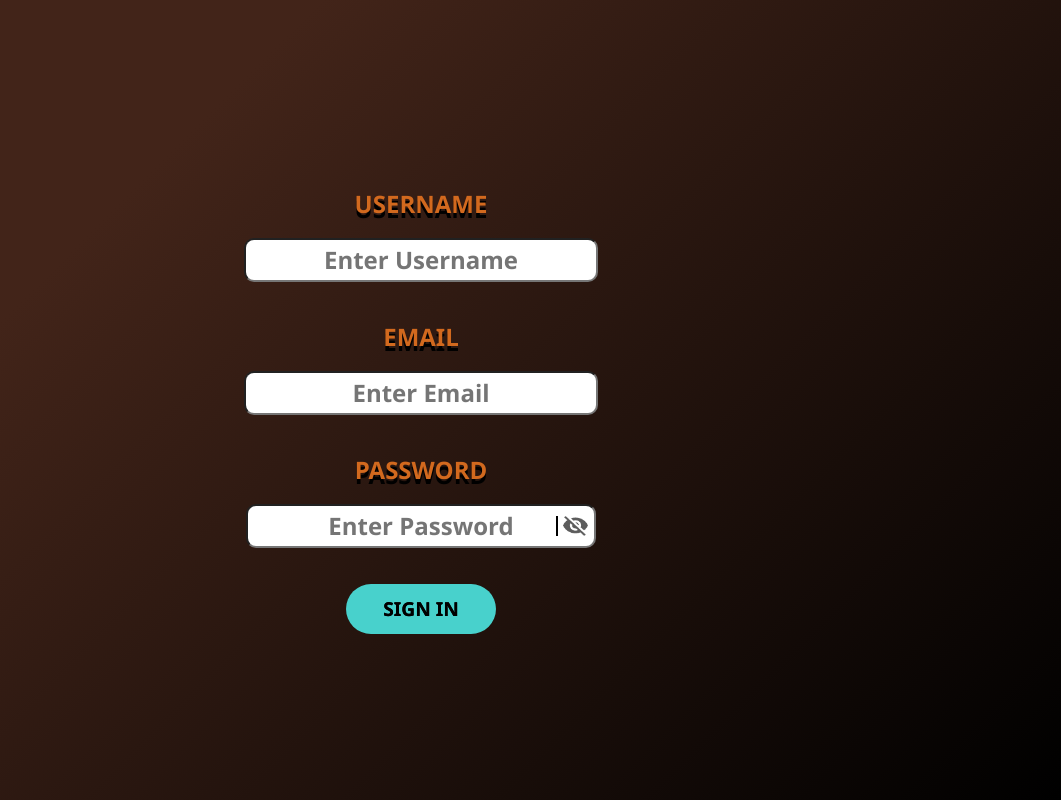
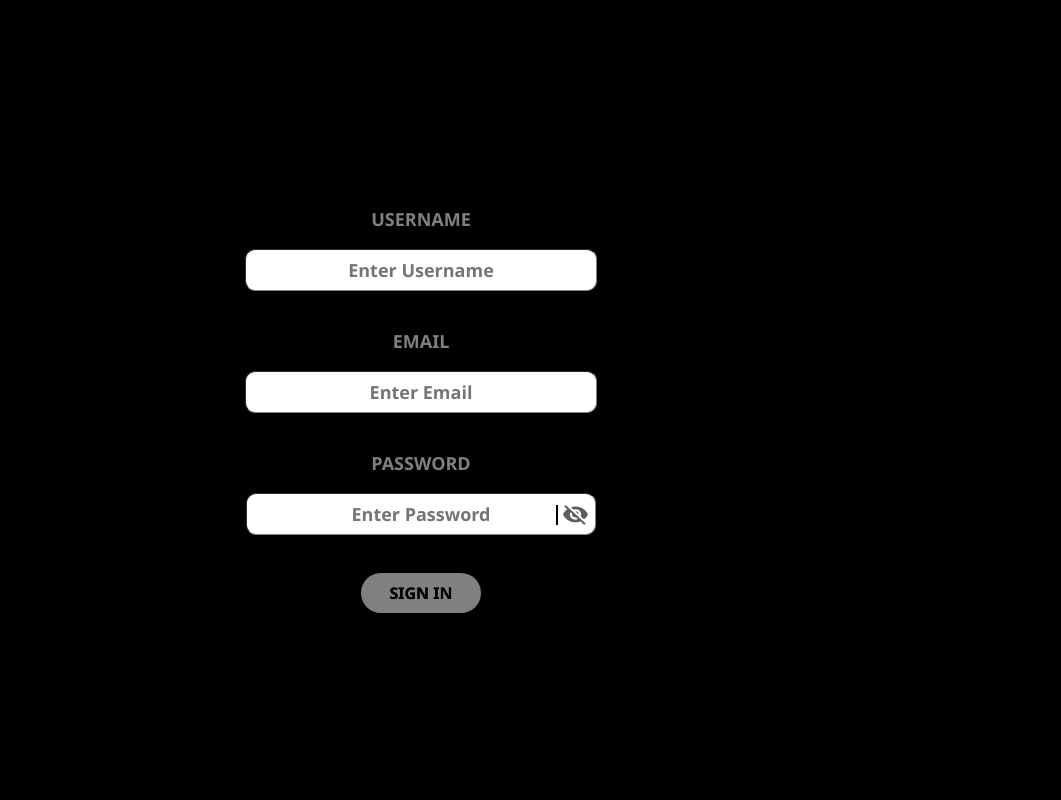
Before and after one commit to AmanTrance/Kross, a React (Vite) app in the folder frontend/: page / in a window 1280 px wide. Shown: the whole page, without its empty margins (219-1280 px from the left). Built offline with nearby package versions, Linux system fonts and the light colour scheme.

Commit message:
fix bugs

```diff
--- a/frontend/src/App.jsx
+++ b/frontend/src/App.jsx
@@ -1,6 +1,6 @@
-import './App.css'
-import Profile from './components/Profile.jsx'
-import Arena from './components/Arena.jsx'
+import './App.css';
+import Profile from './components/Profile.jsx';
+import Arena from './components/Arena.jsx';
 import { useEffect, useState } from 'react';
 import axios from 'axios';
 
@@ -9,10 +9,6 @@ function App() {
   const [components, setComponents] = useState([]);
   const [click, setClick] = useState(false);
   useEffect(() => {
-    if(query === 0) {
-      setQuery(5);
-      return;
-    };
     const getArenas = async () => {
       let messages = [];
       const response = await axios.get(`http://127.0.0.1:8000/api/getarena/${window.sessionStorage.getItem('id')}`);
@@ -37,10 +33,10 @@ function App() {
 
   const handlePost = async () => {
     const text = document.getElementById('text-box').value;
-    const response = await axios.post('http://127.0.0.1:8000/api/arenapost', JSON.stringify({
+    const response = await axios.post('http://127.0.0.1:8000/api/arenapost', {
       owner_id: `${window.sessionStorage.getItem('id')}`,
       message: text
-    }), {headers: {
+    }, {headers: {
       'Content-Type': 'application/json'
     }});
     if (response.status === 201){
--- a/frontend/src/components/Arena.jsx
+++ b/frontend/src/components/Arena.jsx
@@ -1,5 +1,4 @@
-import React, { useEffect } from 'react'
-import './Arena.css'
+import './Arena.css';
 
 function Arena(props) {
 
--- a/frontend/src/components/Error.css
+++ b/frontend/src/components/Error.css
@@ -44,6 +44,7 @@
     transition-property: all;
     transition-duration: 500ms;
     transition-timing-function: ease-in-out;
+    cursor: pointer;
 }
 
 #try-btn:hover{
--- a/frontend/src/components/Profile.jsx
+++ b/frontend/src/components/Profile.jsx
@@ -1,7 +1,7 @@
-import React, { useState, useEffect } from 'react'
-import './Profile.css'
+import { useState, useEffect } from 'react';
+import './Profile.css';
 import axios from 'axios';
-import { useNavigate } from 'react-router-dom'
+import { useNavigate } from 'react-router-dom';
 
 function Profile() {
   const [id, setId] = useState(window.sessionStorage.getItem("id"));
@@ -11,30 +11,30 @@ function Profile() {
 
   useEffect(() => {
     let func = async () => {
-      if(id !== null){
+      if(id !== null) {
         const user_details = await axios.get(`http://127.0.0.1:8000/api/userdata/${id}`);
         const user_details_response = await user_details.data.name;
         setName(user_details_response);
         const response = await axios.get(`http://127.0.0.1:8000/api/getimg/${id}`);
-        if(response.status !== 404){
+        if(response.status !== 404) {
           document.getElementById('profile-pic').style.backgroundImage = `url('http://127.0.0.1:8000/api/getimg/${id}')`;
         }
-      }else{
+      } else {
         navigate('/error', {state:{
           msg: "Sign in first !!",
           path: "/"
         }})
       }
     }
+
     func();
-
   }, [id])
 
   const edit = (e) => {
-    if (e.type === 'mouseover'){
+    if (e.type === 'mouseover') {
       setIcon(<i className="fa-solid fa-pen-to-square"></i>);
     }
-    else{
+    else {
       setIcon(null);
     }
   }
@@ -45,8 +45,8 @@ function Profile() {
         msg: "Sign in first!!",
         path: "/"
       }})
-    }else{
-      const response = await axios.post(`http://127.0.0.1:8000/api/image/${id}`, e.target.files[0], {headers:{
+    } else {
+        await axios.post(`http://127.0.0.1:8000/api/image/${id}`, e.target.files[0], {headers:{
         'Content-Type': 'image/jpeg'
       }});
       window.location.reload();
--- a/frontend/src/components/Signin.css
+++ b/frontend/src/components/Signin.css
@@ -17,39 +17,32 @@
 
 label{
     padding-top: 20px;
-    color: chocolate;
-    text-shadow: 0px 5px black;
-    font-weight: 900;
+    color: gray;
+    font-weight: 800;
     font-family: 'Segoe UI';
-    font-size: x-large;
+    font-size: large;
     transition-property: all;
     transition-duration: 500ms;
     transition-timing-function: ease-in-out;
+    cursor: pointer;
 }
 
 label:hover{
-    font-size: xx-large;
+    font-size: x-large;
 }
 
 input{
     text-align: center;
     font-family: 'Segoe UI';
     font-weight: 900;
-    font-size: x-large;
+    font-size: large;
     height: 40px;
     width: 350px;
     border-radius: 10px;
-    border-width: 2px;
+    border-width: 1px;
+    border-color: gray;
     transition: all 500ms ease-in;
-}
-
-input:focus{
     outline: none;
-}
-
-input:hover{
-    border-width: 2px;
-    border-color: white;
 }
 
 #passcontainer{
@@ -80,18 +73,18 @@ input:hover{
     margin-top: 40px;
     color: black;
     text-shadow: 0px 0px 0px;
-    font-size: larger;
-    background-color: mediumturquoise;
+    font-size: medium;
+    background-color: gray;
     cursor: pointer;
-    height: 50px;
-    width: 150px;
+    height: 40px;
+    width: 120px;
     border-width: 0px;
-    border-radius: 25px;
+    border-radius: 20px;
     transition-property: all;
     transition-duration: 500ms;
     transition-timing-function: ease-in-out;
 }
 
 #save-btn:hover{
-    background-color: teal;
+    background-color: lightgreen;
 }
--- a/frontend/src/components/Signin.jsx
+++ b/frontend/src/components/Signin.jsx
@@ -1,6 +1,6 @@
-import React, { useState } from 'react'
-import './Signin.css'
-import axios from 'axios'
+import { useState } from 'react';
+import './Signin.css';
+import axios from 'axios';
 import { useNavigate } from 'react-router-dom';
 import img1 from '../public/eye-close.png';
 import img2 from '../public/eye-open.png';
@@ -13,7 +13,7 @@ function Signin() {
     const form = document.getElementById('main-form');
     const formdata = new FormData(form);
     const apidata = Object.fromEntries(formdata);
-    const data = await axios.post('http://127.0.0.1:8000/api/user', JSON.stringify(apidata), {headers:{
+    const data = await axios.post('http://127.0.0.1:8000/api/user', apidata, {headers:{
       'Content-Type': 'application/json'
     }});
     const id = data.data.id;
@@ -43,12 +43,12 @@ function Signin() {
     <div id='form-box'>
         <form id ='main-form' onSubmit={submitform}>
             <label htmlFor='name' >USERNAME</label><br/>
-            <input type='text' placeholder='Enter Username' id='name' name='name'/><br/>
+            <input type='text' placeholder='Enter Username' id='name' name='name' required/><br/>
             <label htmlFor='email'>EMAIL</label><br/>
-            <input type='text' placeholder='Enter Email' id='email' name='email'/><br/>
+            <input type='text' placeholder='Enter Email' id='email' name='email' pattern='^[a-z]+@[a-z]+.com$' title='invalid email' required/><br/>
             <label htmlFor='password'>PASSWORD</label><br/>
             <div id='passcontainer'>
-              <input type='password' placeholder='Enter Password' id='password' name='password'/><br/>
+              <input type='password' placeholder='Enter Password' id='password' name='password' required/><br/>
               <img src={hide ? img1 : img2} id='secure' onClick={visibilityHandle}></img>
             </div>
             <input type='submit' value={"SIGN IN"} id='save-btn'/>
--- a/frontend/src/index.css
+++ b/frontend/src/index.css
@@ -6,7 +6,6 @@
 body{
   height: 100vh;
   background-color: #000000;
-  background-image: linear-gradient(315deg, #000000 0%, #422419 74%);
 }
 
 #root{
```
Also changed, not shown: frontend/src/components/Error.jsx (+4 -5 lines), frontend/src/main.jsx (+6 -9 lines), 2 other files (tests, documents, lock files or other folders).
